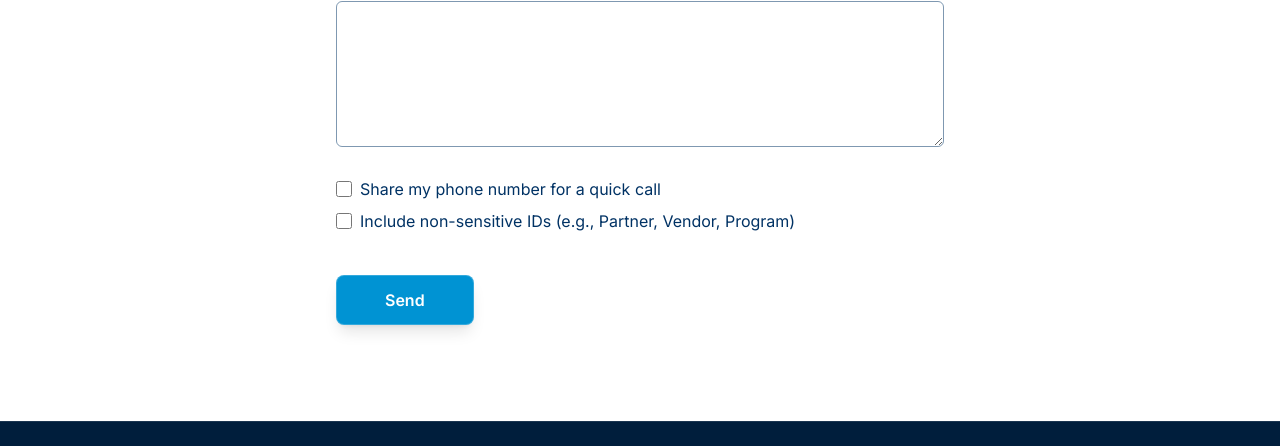
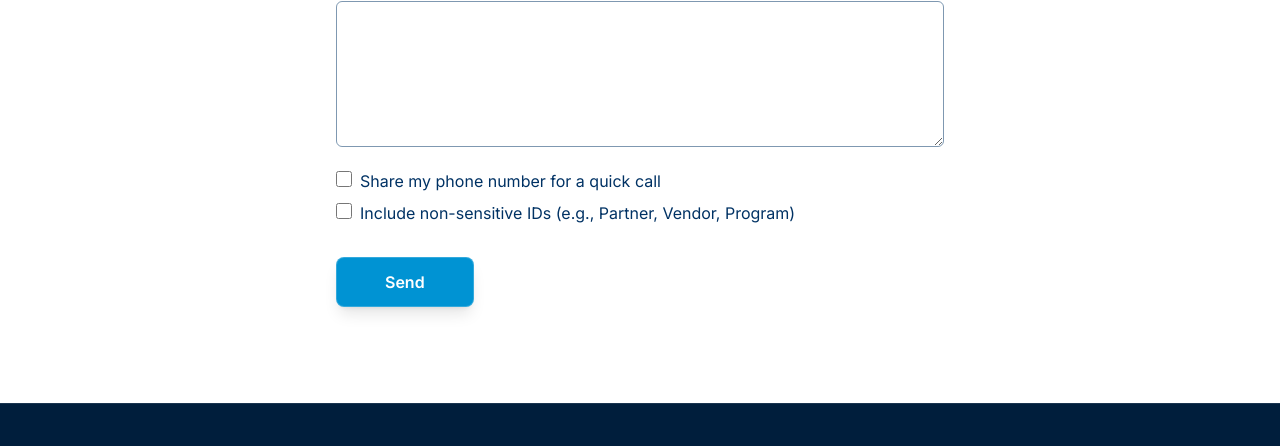
Before and after one commit to Sentry-Partners/axxentpartners.com, a website: page contact.html in a window 1280 px wide. Shown: the part 814-1260 px from the top of the page. Drawn offline with nearby package versions, Linux system fonts and the light colour scheme.

Commit message:
Contact page checkbox update

```diff
--- a/contact.html
+++ b/contact.html
@@ -74,13 +74,13 @@
         </div>
 
         <!-- Opt-in flags -->
-        <div class="mt-6 space-y-2">
-          <label class="inline-flex items-center gap-2 fade-in opacity-0">
-            <input type="checkbox" id="wantsPhone" class="h-4 w-4" />
+        <div class="mt-4 mb-0 space-y-2">
+          <label class="relative w-full block pl-6 fade-in opacity-0">
+            <input type="checkbox" id="wantsPhone" class="h-4 w-4 absolute left-0 top-0.5" />
             <span class="text-base">Share my phone number for a quick call</span>
           </label>
-          <label class="inline-flex items-center gap-2 fade-in opacity-0">
-            <input type="checkbox" id="wantsIds" class="h-4 w-4" />
+          <label class="relative w-full block pl-6 fade-in opacity-0">
+            <input type="checkbox" id="wantsIds" class="h-4 w-4 absolute left-0 top-0.5" />
             <span class="text-base">Include non-sensitive IDs (e.g., Partner, Vendor, Program)</span>
           </label>
         </div>
@@ -114,8 +114,8 @@
               <option value="evening">Evening</option>
             </select>
           </div>
-          <label class="mt-3 inline-flex items-center gap-2 fade-in opacity-0">
-            <input type="checkbox" name="phone_consent" class="h-4 w-4" />
+          <label class="mt-3 relative w-full block pl-6 fade-in opacity-0">
+            <input type="checkbox" name="phone_consent" class="h-4 w-4 absolute left-0 top-1" />
             <span class="text-base">I consent to being contacted at this number for this inquiry.</span>
           </label>
         </div>
@@ -142,7 +142,7 @@
         </div>
 
         <!-- Netlify reCAPTCHA -->
-        <div class="mt-6 fade-in opacity-0" data-netlify-recaptcha="true"></div>
+        <div class="mt-3 block fade-in opacity-0" data-netlify-recaptcha="true"></div>
 
         <!-- Submit -->
         <button
```
Also changed, not shown: assets/css/tailwind.css.
